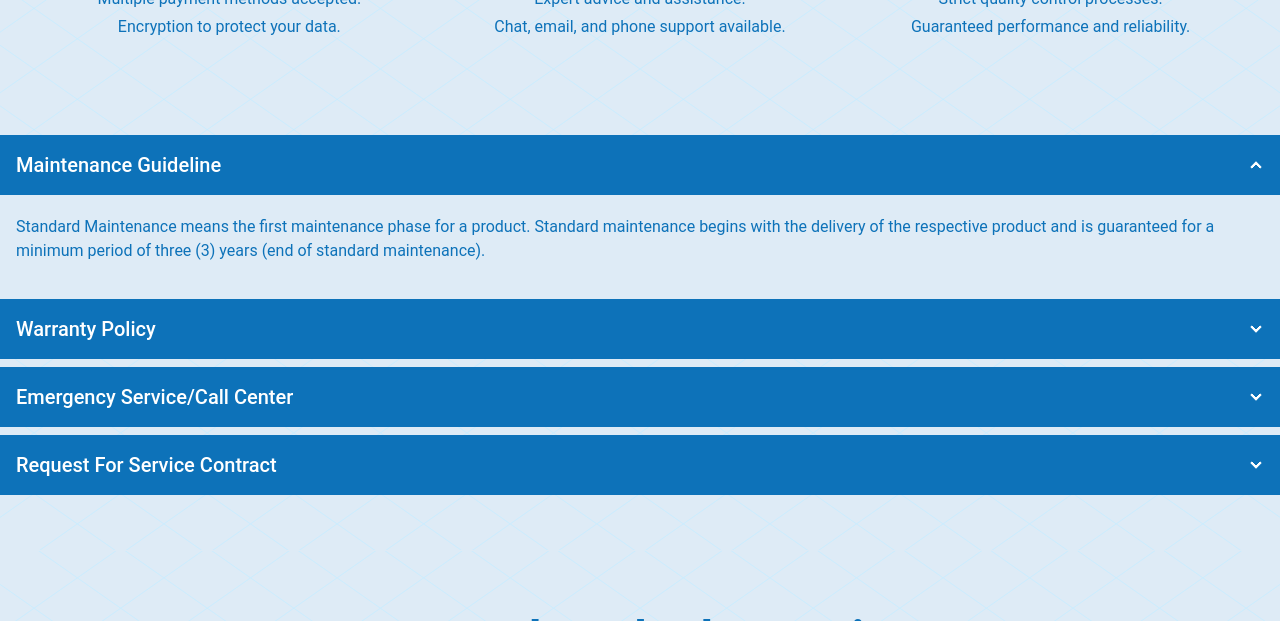
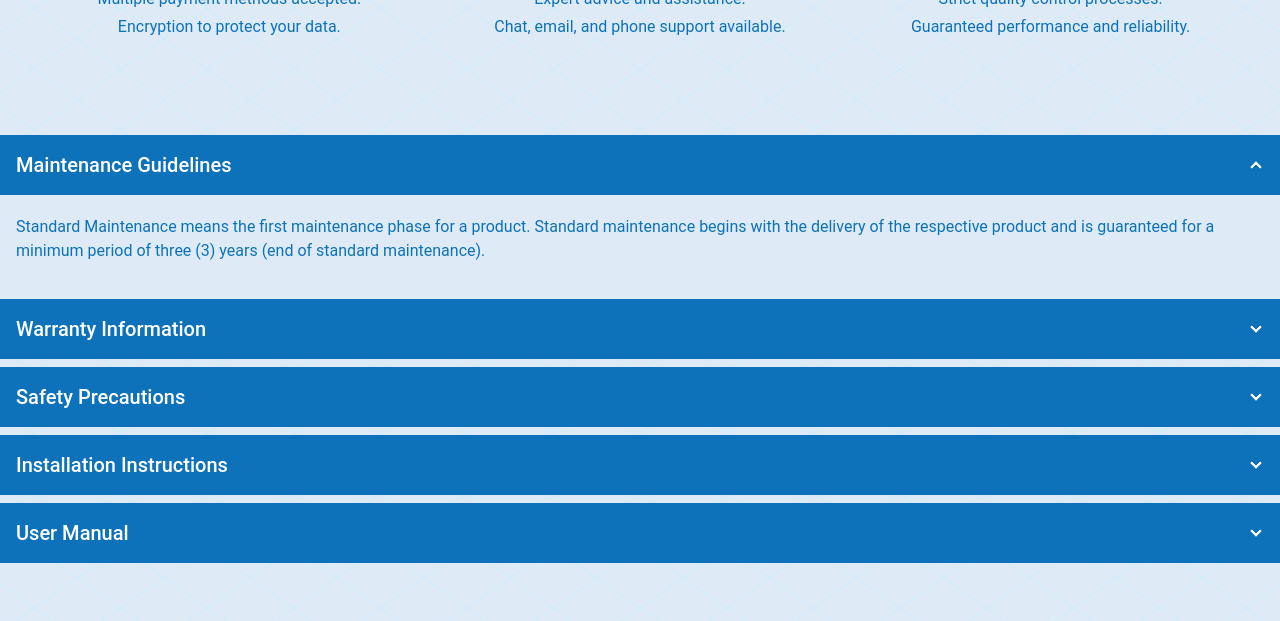
Before and after one commit to arbinzaman/rahimafrooz-battery, a React (Vite) app: page /manage-my-battery in a window 1280 px wide. Shown: the part 1620-2241 px from the top of the page. Built offline with nearby package versions, Linux system fonts and the light colour scheme; no server answers.

Commit message:
refactor: Added maintaince guideline accordion daynamic data

```diff
--- a/src/components/ManageMyBattery/Accordion.jsx
+++ b/src/components/ManageMyBattery/Accordion.jsx
@@ -1,62 +1,43 @@
+// import { useQuery } from "@tanstack/react-query";
+// import axios from "axios";
+// import { useLoading } from "../../contexts/LoadingContext";
+
+import maintainceGuidelines from "../../demoData/MaintainceGuidelinesData.json";
+
+// const fetchAccordionData = async () => {
+//   const { maintainceGuidelines } = await axios.get(
+//     `${import.meta.env.VITE_BASE_URL}/api-endpoint`
+//   );
+//   return maintainceGuidelines;
+// };
+
 const Accordion = () => {
+  // const { setIsLoading } = useLoading();
+  // const { maintainceGuidelines, error, isLoading } = useQuery(
+  //   ["accordionData"],
+  //   fetchAccordionData
+  // );
+
+  // if (isLoading) setIsLoading(true);
+  // if (error) return <div>Error loading data</div>;
+
   return (
     <section className="my-10">
-      <div className="collapse collapse-arrow  rounded-none">
-        <input type="radio" name="my-accordion-2" defaultChecked />
-        <div className="collapse-title text-xl font-medium bg-primary text-base text-medium">
-          Maintenance Guideline
+      {maintainceGuidelines.map((item, index) => (
+        <div key={index} className="collapse collapse-arrow rounded-none">
+          <input
+            type="radio"
+            name="my-accordion-2"
+            defaultChecked={index === 0}
+          />
+          <div className="collapse-title text-xl font-medium bg-primary text-base text-medium">
+            {item.title}
+          </div>
+          <div className="collapse-content bg-background text-primary pb-2">
+            <p className="py-5">{item.description}</p>
+          </div>
         </div>
-        <div className="collapse-content bg-background text-primary pb-2">
-          <p className="py-5">
-            Standard Maintenance means the first maintenance phase for a
-            product. Standard maintenance begins with the delivery of the
-            respective product and is guaranteed for a minimum period of three
-            (3) years (end of standard maintenance).
-          </p>
-        </div>
-      </div>
-      <div className="collapse collapse-arrow  rounded-none">
-        <input type="radio" name="my-accordion-2" />
-        <div className="collapse-title text-xl font-medium bg-primary text-base text-medium">
-          Warranty Policy
-        </div>
-        <div className="collapse-content bg-background text-primary pb-2">
-          <p className="py-5">
-            Standard Maintenance means the first maintenance phase for a
-            product. Standard maintenance begins with the delivery of the
-            respective product and is guaranteed for a minimum period of three
-            (3) years (end of standard maintenance).
-          </p>
-        </div>
-      </div>
-      <div className="collapse collapse-arrow  rounded-none">
-        <input type="radio" name="my-accordion-2" />
-        <div className="collapse-title text-xl font-medium bg-primary text-base text-medium">
-          Emergency Service/Call Center
-        </div>
-        <div className="collapse-content bg-background text-primary pb-2">
-          <p className="py-5">
-            Standard Maintenance means the first maintenance phase for a
-            product. Standard maintenance begins with the delivery of the
-            respective product and is guaranteed for a minimum period of three
-            (3) years (end of standard maintenance).
-          </p>
-        </div>
-      </div>
-      <div className="collapse collapse-arrow  rounded-none">
-        <input type="radio" name="my-accordion-2" />
-        <div className="collapse-title text-xl font-medium bg-primary text-base text-medium">
-          Request For Service Contract
-        </div>
-        <div className="collapse-content bg-background text-primary pb-2">
-          <p className="py-5">
-            Standard Maintenance means the first maintenance phase for a
-            product. Standard maintenance begins with the delivery of the
-            respective product and is guaranteed for a minimum period of three
-            (3) years (end of standard maintenance).
-          </p>
-        </div>
-      </div>
+      ))}
     </section>
   );
 };
--- a/src/pages/Dashboard/MaintainceGuidelines/AllMaintenanceGuidelines.jsx
+++ b/src/pages/Dashboard/MaintainceGuidelines/AllMaintenanceGuidelines.jsx
@@ -4,7 +4,7 @@ import { LuRefreshCcw } from "react-icons/lu";
 import { toast } from "react-hot-toast";
 import { GrHostMaintenance } from "react-icons/gr";
 // import { useQuery } from "@tanstack/react-query";
-import axios from "axios";
+import axios, { all } from "axios";
 import Cookies from "js-cookie";
 import { TiEdit } from "react-icons/ti";
 import allMaintenanceGuidelines from "../../../demoData/MaintainceGuidelinesData.json"
@@ -58,8 +58,8 @@ const AllMaintenanceGuidelines = () => {
   return (
     <div>
       <h1 className="text-semi_large text-center font-bold mb-10 mt-5 text-primary flex justify-center">
-        Frequently Asked Questions{" "}
-        <GrHostMaintenance className="text-semi_large mt-3 ml-2" />
+       Maintaince Guidelines{" "}
+        <GrHostMaintenance className="text-semi_large mt-1.5 ml-2" />
       </h1>
 
       <div className="flex gap-4 justify-between mb-4">
@@ -67,6 +67,7 @@ const AllMaintenanceGuidelines = () => {
           <button
             className="flex gap-2 btn btn-xs  border-0 text-white bg-sky-400 hover:bg-primary"
             onClick={() => (document.getElementById("addAMaintainceGuidelines").open = true)}
+            disabled={allMaintenanceGuidelines?.length >3}
           >
             Add Details <GrHostMaintenance />
           </button>
@@ -98,15 +99,15 @@ const AllMaintenanceGuidelines = () => {
         </thead>
         <tbody>
           {allMaintenanceGuidelines.map((maintain, i) => (
-            <tr key={maintain.id}>
+            <tr key={maintain?.id}>
               <td>{i + 1}</td>
-              <td>{maintain.title}</td>
-              <td>{maintain.description}</td>
+              <td>{maintain?.title}</td>
+              <td>{maintain?.description}</td>
               <td>
                 <button
                   className="btn btn-xs bg-white hover:text-white border-none hover:bg-gray-200"
                   onClick={() => {
-                    setSelectedId(maintain.id);
+                    setSelectedId(maintain?.id);
                     document.getElementById("updateMaintainceGuidelines").open = true;
                   }}
                 >
```
